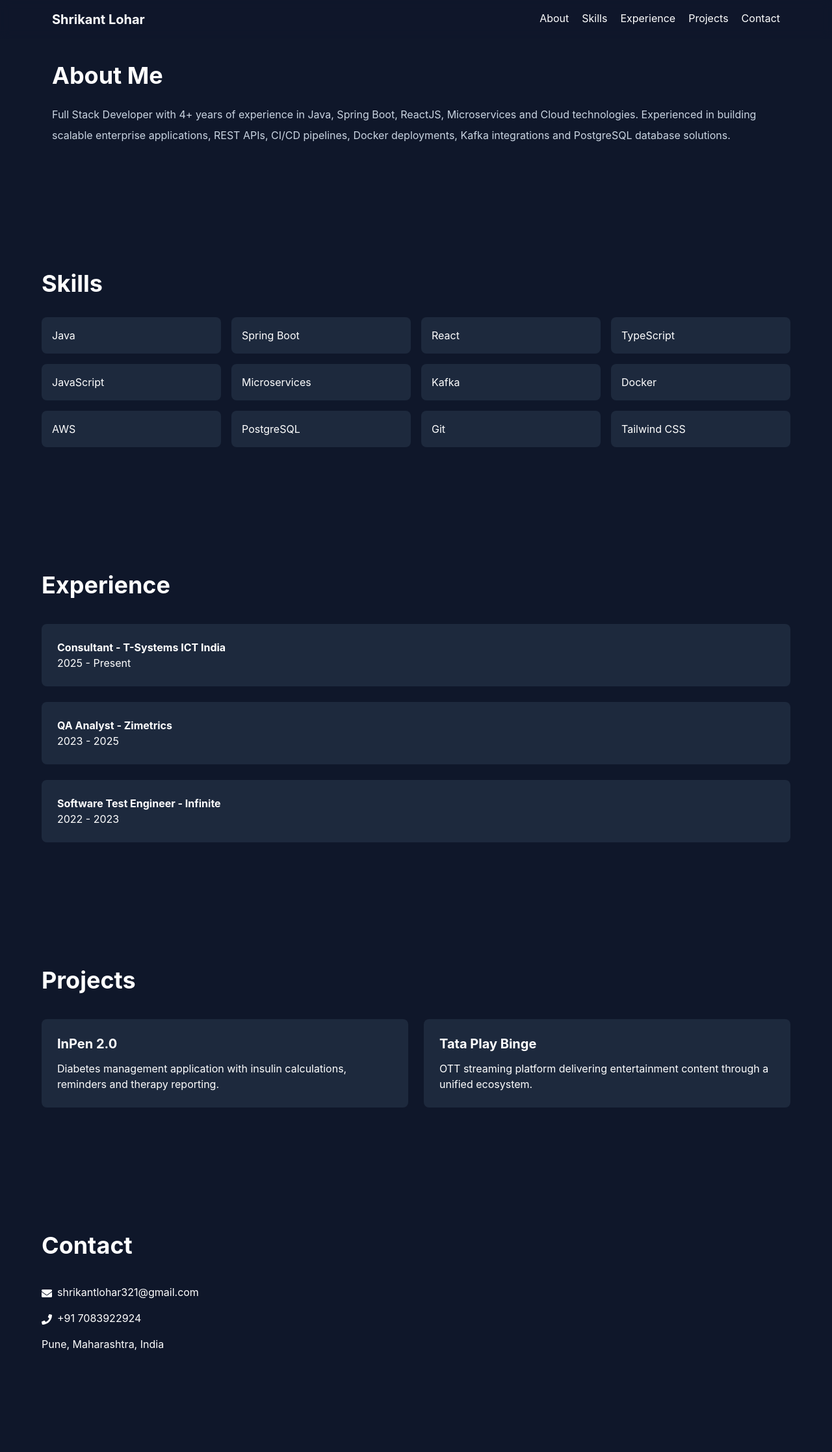
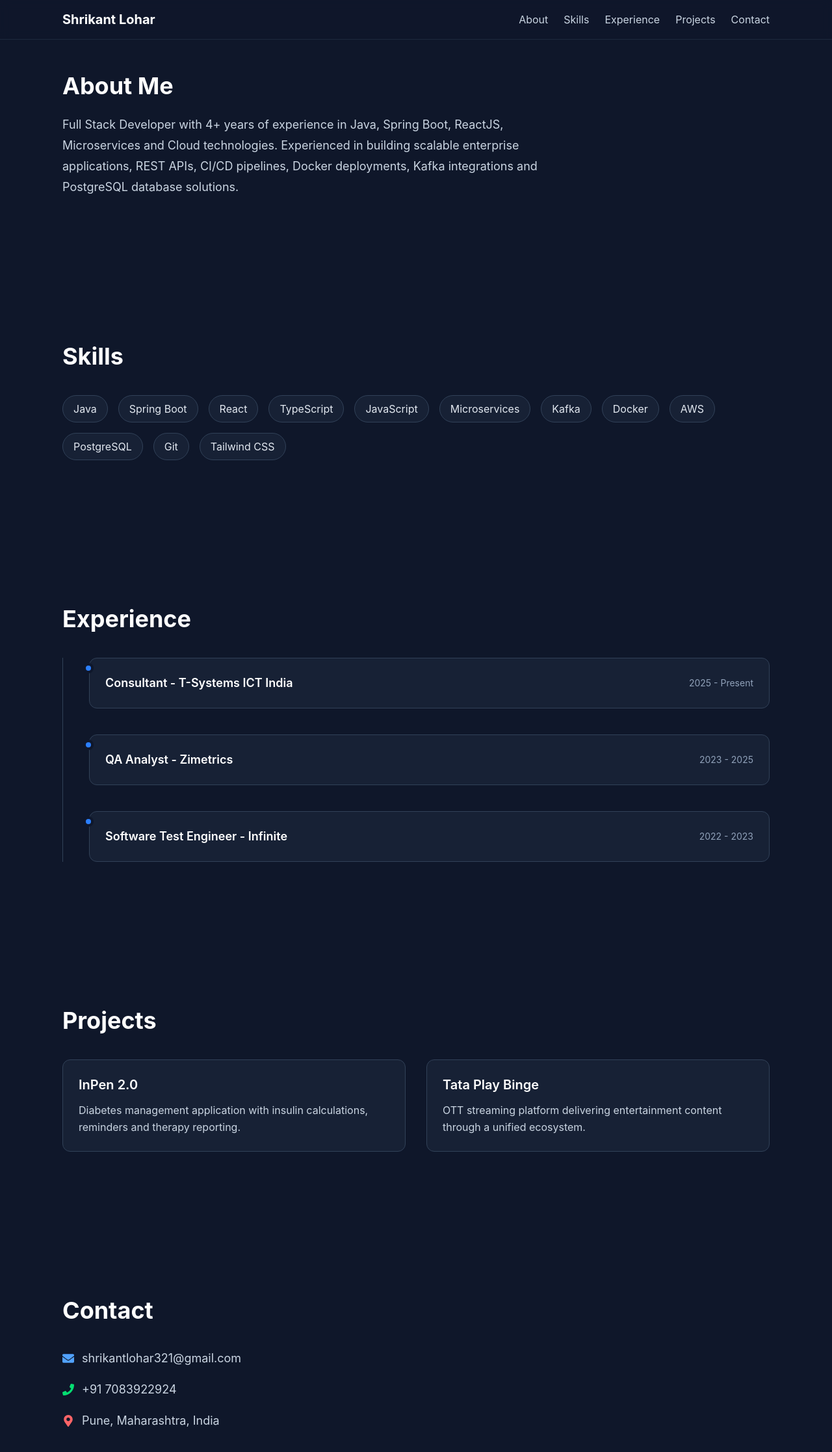
Before and after one commit to shrikant924/portfolio, a React app: page / in a window 1280 px wide. Shown: the top 2234 px of the page at 65% size. Before the commit the page ends 2176 px from the top, so only its background shows below. Built offline with nearby package versions, Linux system fonts and the light colour scheme; the HTML template or start-up script is replaced by a standard one.

Commit message:
fixed layout issue

```diff
--- a/src/components/About.tsx
+++ b/src/components/About.tsx
@@ -1,9 +1,14 @@
 const About = () => {
   return (
-    <section id="about" className="max-w-6xl mx-auto py-24 px-4">
-      <h2 className="text-4xl font-bold mb-6">About Me</h2>
+    <section
+      id="about"
+      className="max-w-6xl mx-auto px-4 sm:px-6 lg:px-8 py-16 sm:py-20 lg:py-28"
+    >
+      <h2 className="text-2xl sm:text-3xl md:text-4xl font-bold mb-4 sm:mb-6 text-white">
+        About Me
+      </h2>
 
-      <p className="text-slate-300 leading-8">
+      <p className="text-slate-300 leading-7 sm:leading-8 text-sm sm:text-base md:text-lg max-w-3xl">
         Full Stack Developer with 4+ years of experience in Java, Spring Boot,
         ReactJS, Microservices and Cloud technologies. Experienced in building
         scalable enterprise applications, REST APIs, CI/CD pipelines, Docker
--- a/src/components/Contact.tsx
+++ b/src/components/Contact.tsx
@@ -1,22 +1,32 @@
-import { FaEnvelope, FaPhone } from "react-icons/fa";
+import { FaEnvelope, FaPhone, FaMapMarkerAlt } from "react-icons/fa";
 
 const Contact = () => {
   return (
-    <section id="contact" className="max-w-6xl mx-auto py-24">
-      <h2 className="text-4xl font-bold mb-10">Contact</h2>
+    <section
+      id="contact"
+      className="max-w-6xl mx-auto px-4 sm:px-6 lg:px-8 py-16 sm:py-20 lg:py-28"
+    >
+      <h2 className="text-2xl sm:text-3xl md:text-4xl font-bold mb-8 sm:mb-10">
+        Contact
+      </h2>
 
-      <div className="space-y-4">
-        <p>
-          <FaEnvelope className="inline mr-2" />
-          shrikantlohar321@gmail.com
-        </p>
+      <div className="space-y-5 text-slate-300 text-sm sm:text-base md:text-lg">
+        <div className="flex items-center gap-3">
+          <FaEnvelope className="text-blue-400" />
+          <span className="break-all sm:break-normal">
+            shrikantlohar321@gmail.com
+          </span>
+        </div>
 
-        <p>
-          <FaPhone className="inline mr-2" />
-          +91 7083922924
-        </p>
+        <div className="flex items-center gap-3">
+          <FaPhone className="text-green-400" />
+          <span>+91 7083922924</span>
+        </div>
 
-        <p>Pune, Maharashtra, India</p>
+        <div className="flex items-center gap-3">
+          <FaMapMarkerAlt className="text-red-400" />
+          <span>Pune, Maharashtra, India</span>
+        </div>
       </div>
     </section>
   );
--- a/src/components/Experience.tsx
+++ b/src/components/Experience.tsx
@@ -1,22 +1,54 @@
 const Experience = () => {
   return (
-    <section id="experience" className="max-w-6xl mx-auto py-24">
-      <h2 className="text-4xl font-bold mb-10">Experience</h2>
+    <section
+      id="experience"
+      className="max-w-6xl mx-auto px-4 sm:px-6 lg:px-8 py-16 sm:py-20 lg:py-28"
+    >
+      <h2 className="text-2xl sm:text-3xl md:text-4xl font-bold mb-10">
+        Experience
+      </h2>
 
-      <div className="space-y-6">
-        <div className="bg-slate-800 p-6 rounded-lg">
-          <h3 className="font-bold">Consultant - T-Systems ICT India</h3>
-          <p>2025 - Present</p>
+      <div className="relative border-l border-slate-700 pl-6 sm:pl-10 space-y-10">
+        {/* Item 1 */}
+        <div className="relative">
+          <span className="absolute -left-[9px] top-2 w-4 h-4 bg-blue-500 rounded-full border-4 border-slate-900"></span>
+
+          <div className="bg-slate-800/60 hover:bg-slate-800 transition p-5 sm:p-6 rounded-xl border border-slate-700">
+            <div className="flex flex-col sm:flex-row sm:justify-between sm:items-center gap-1 sm:gap-4">
+              <h3 className="font-semibold text-base sm:text-lg text-white">
+                Consultant - T-Systems ICT India
+              </h3>
+              <span className="text-sm text-slate-400">2025 - Present</span>
+            </div>
+          </div>
         </div>
 
-        <div className="bg-slate-800 p-6 rounded-lg">
-          <h3 className="font-bold">QA Analyst - Zimetrics</h3>
-          <p>2023 - 2025</p>
+        {/* Item 2 */}
+        <div className="relative">
+          <span className="absolute -left-[9px] top-2 w-4 h-4 bg-blue-500 rounded-full border-4 border-slate-900"></span>
+
+          <div className="bg-slate-800/60 hover:bg-slate-800 transition p-5 sm:p-6 rounded-xl border border-slate-700">
+            <div className="flex flex-col sm:flex-row sm:justify-between sm:items-center gap-1 sm:gap-4">
+              <h3 className="font-semibold text-base sm:text-lg text-white">
+                QA Analyst - Zimetrics
+              </h3>
+              <span className="text-sm text-slate-400">2023 - 2025</span>
+            </div>
+          </div>
         </div>
 
-        <div className="bg-slate-800 p-6 rounded-lg">
-          <h3 className="font-bold">Software Test Engineer - Infinite</h3>
-          <p>2022 - 2023</p>
+        {/* Item 3 */}
+        <div className="relative">
+          <span className="absolute -left-[9px] top-2 w-4 h-4 bg-blue-500 rounded-full border-4 border-slate-900"></span>
+
+          <div className="bg-slate-800/60 hover:bg-slate-800 transition p-5 sm:p-6 rounded-xl border border-slate-700">
+            <div className="flex flex-col sm:flex-row sm:justify-between sm:items-center gap-1 sm:gap-4">
+              <h3 className="font-semibold text-base sm:text-lg text-white">
+                Software Test Engineer - Infinite
+              </h3>
+              <span className="text-sm text-slate-400">2022 - 2023</span>
+            </div>
+          </div>
         </div>
       </div>
     </section>
--- a/src/components/Hero.tsx
+++ b/src/components/Hero.tsx
@@ -1,19 +1,31 @@
 const Hero = () => {
   return (
-    <section className="min-h-screen flex items-center justify-center">
-      <div>
-        <h1 className="text-6xl font-bold">Hi, I'm Shrikant</h1>
+    <section className="min-h-screen flex items-center justify-center px-4 sm:px-6 lg:px-8">
+      <div className="text-center max-w-3xl">
+        <h1 className="text-3xl sm:text-5xl md:text-6xl font-bold leading-tight">
+          Hi, I'm Shrikant
+        </h1>
 
-        <p className="text-2xl text-slate-400 mt-4">Full Stack Developer</p>
+        <p className="text-lg sm:text-xl md:text-2xl text-slate-400 mt-4">
+          Full Stack Developer
+        </p>
 
-        <p className="mt-2">Java • Spring Boot • React • AWS</p>
+        <p className="mt-3 text-sm sm:text-base md:text-lg text-slate-300">
+          Java • Spring Boot • React • AWS
+        </p>
 
-        <div className="mt-8 flex gap-4">
-          <a href="/resume.pdf" className="bg-blue-600 px-6 py-3 rounded-lg">
+        <div className="mt-8 flex flex-col sm:flex-row gap-4 justify-center">
+          <a
+            href="/resume.pdf"
+            className="bg-blue-600 hover:bg-blue-700 transition px-6 py-3 rounded-lg text-white font-medium"
+          >
             Resume
           </a>
 
-          <a href="#contact" className="border px-6 py-3 rounded-lg">
+          <a
+            href="#contact"
+            className="border border-slate-500 hover:border-white transition px-6 py-3 rounded-lg text-white font-medium"
+          >
             Contact
           </a>
         </div>
--- a/src/components/Navbar.tsx
+++ b/src/components/Navbar.tsx
@@ -1,16 +1,33 @@
 const Navbar = () => {
   return (
-    <nav className="fixed top-0 w-full bg-slate-900/80 backdrop-blur z-50">
-      <div className="max-w-6xl mx-auto flex justify-between p-4">
-        <h1 className="font-bold text-xl">Shrikant Lohar</h1>
+    <nav className="fixed top-0 w-full bg-slate-900/80 backdrop-blur z-50 border-b border-slate-800">
+      <div className="max-w-6xl mx-auto flex items-center justify-between px-4 sm:px-6 lg:px-8 py-4">
+        {/* Logo */}
+        <h1 className="font-bold text-lg sm:text-xl text-white">
+          Shrikant Lohar
+        </h1>
 
-        <div className="space-x-5">
-          <a href="#about">About</a>
-          <a href="#skills">Skills</a>
-          <a href="#experience">Experience</a>
-          <a href="#projects">Projects</a>
-          <a href="#contact">Contact</a>
+        {/* Links */}
+        <div className="hidden sm:flex gap-6 text-sm md:text-base text-slate-300">
+          <a className="hover:text-white transition" href="#about">
+            About
+          </a>
+          <a className="hover:text-white transition" href="#skills">
+            Skills
+          </a>
+          <a className="hover:text-white transition" href="#experience">
+            Experience
+          </a>
+          <a className="hover:text-white transition" href="#projects">
+            Projects
+          </a>
+          <a className="hover:text-white transition" href="#contact">
+            Contact
+          </a>
         </div>
+
+        {/* Mobile menu button (placeholder) */}
+        <button className="sm:hidden text-slate-300">☰</button>
       </div>
     </nav>
   );
--- a/src/components/Projects.tsx
+++ b/src/components/Projects.tsx
@@ -1,22 +1,33 @@
 const Projects = () => {
   return (
-    <section id="projects" className="max-w-6xl mx-auto py-24">
-      <h2 className="text-4xl font-bold mb-10">Projects</h2>
+    <section
+      id="projects"
+      className="max-w-6xl mx-auto px-4 sm:px-6 lg:px-8 py-16 sm:py-20 lg:py-28"
+    >
+      <h2 className="text-2xl sm:text-3xl md:text-4xl font-bold mb-8 sm:mb-10">
+        Projects
+      </h2>
 
-      <div className="grid md:grid-cols-2 gap-6">
-        <div className="bg-slate-800 p-6 rounded-lg">
-          <h3 className="font-bold text-xl">InPen 2.0</h3>
+      <div className="grid grid-cols-1 sm:grid-cols-2 gap-6 sm:gap-8">
+        {/* Project 1 */}
+        <div className="bg-slate-800/60 hover:bg-slate-800 transition border border-slate-700 rounded-xl p-5 sm:p-6">
+          <h3 className="font-semibold text-lg sm:text-xl text-white">
+            InPen 2.0
+          </h3>
 
-          <p className="mt-3">
+          <p className="mt-3 text-sm sm:text-base text-slate-300 leading-relaxed">
             Diabetes management application with insulin calculations, reminders
             and therapy reporting.
           </p>
         </div>
 
-        <div className="bg-slate-800 p-6 rounded-lg">
-          <h3 className="font-bold text-xl">Tata Play Binge</h3>
+        {/* Project 2 */}
+        <div className="bg-slate-800/60 hover:bg-slate-800 transition border border-slate-700 rounded-xl p-5 sm:p-6">
+          <h3 className="font-semibold text-lg sm:text-xl text-white">
+            Tata Play Binge
+          </h3>
 
-          <p className="mt-3">
+          <p className="mt-3 text-sm sm:text-base text-slate-300 leading-relaxed">
             OTT streaming platform delivering entertainment content through a
             unified ecosystem.
           </p>
--- a/src/components/Skills.tsx
+++ b/src/components/Skills.tsx
@@ -15,14 +15,22 @@ const skills = [
 
 const Skills = () => {
   return (
-    <section id="skills" className="max-w-6xl mx-auto py-24">
-      <h2 className="text-4xl font-bold mb-8">Skills</h2>
+    <section
+      id="skills"
+      className="max-w-6xl mx-auto px-4 sm:px-6 lg:px-8 py-16 sm:py-20 lg:py-28"
+    >
+      <h2 className="text-2xl sm:text-3xl md:text-4xl font-bold mb-8 sm:mb-10">
+        Skills
+      </h2>
 
-      <div className="grid md:grid-cols-4 gap-4">
+      <div className="flex flex-wrap gap-3 sm:gap-4">
         {skills.map((skill) => (
-          <div key={skill} className="bg-slate-800 p-4 rounded-lg">
+          <span
+            key={skill}
+            className="px-4 py-2 text-sm sm:text-base bg-slate-800/60 hover:bg-slate-800 border border-slate-700 rounded-full text-slate-200 transition"
+          >
             {skill}
-          </div>
+          </span>
         ))}
       </div>
     </section>
```
